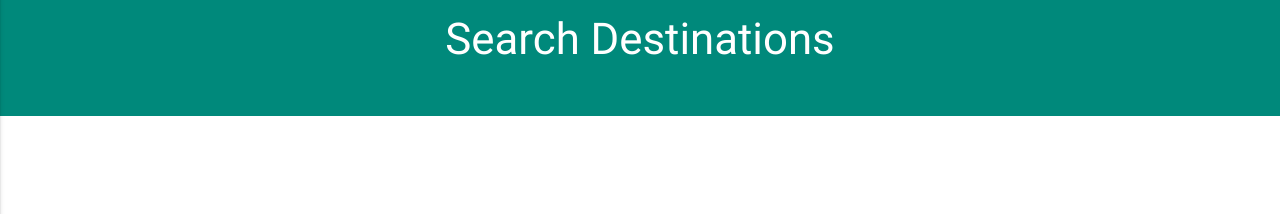
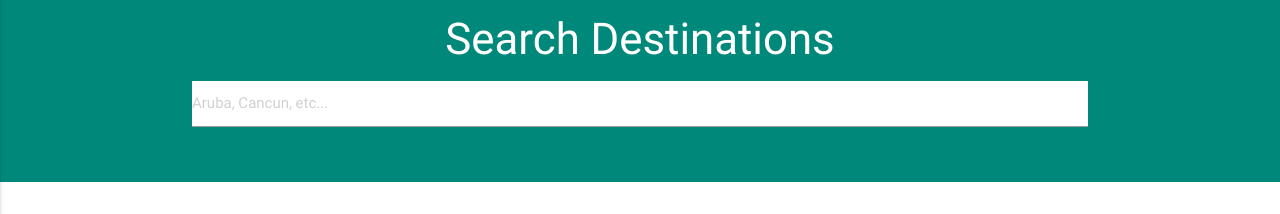
Before and after one commit to MajhiRockzZ/Materialize-CSS-Project-1, a plain HTML site: page index.html in a window 1280 px wide. Shown: the part 586-800 px from the top of the page. Drawn offline with nearby package versions, Linux system fonts and the light colour scheme.

Commit message:
Add search field

```diff
--- a/index.html
+++ b/index.html
@@ -78,6 +78,9 @@
       <div class="row">
         <div class="col s12">
           <h3>Search Destinations</h3>
+          <div class="input-field">
+            <input type="text" class="white grey-text autocomplete" placeholder="Aruba, Cancun, etc..." id="autocomplete-input">
+          </div>
         </div>
       </div>
     </div>
```
